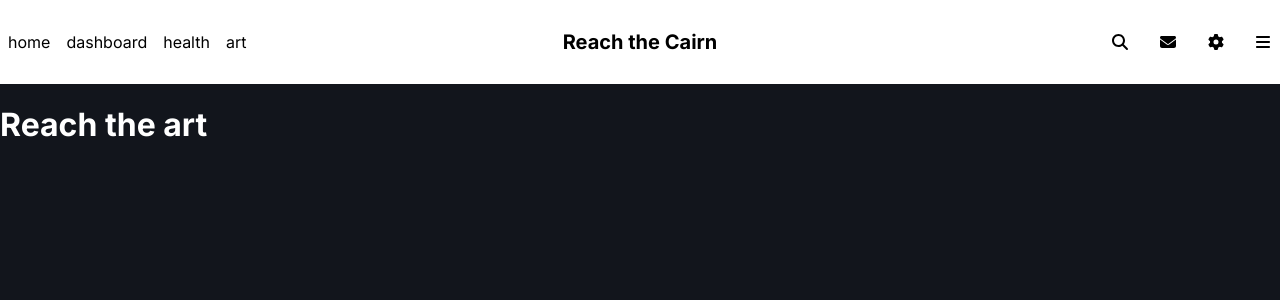
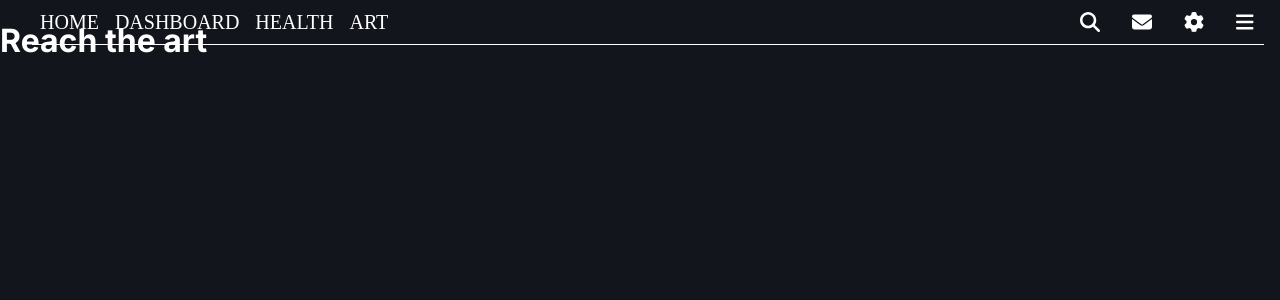
Before and after one commit to CSCairney/Reach-the-Cairn, a Next.js app in the folder app/: page /art in a window 1280 px wide. Shown: the top 300 px of the page. Built offline with nearby package versions, Linux system fonts and the light colour scheme.

Commit message:
header complete

```diff
--- a/app/src/app/layout.module.scss
+++ b/app/src/app/layout.module.scss
@@ -4,4 +4,7 @@
   overflow-y: scroll;
   background-color: colors.$application-background;
   margin: 0 !important;
+  font-family: 'Dilan';
+  font-weight: 400;
+  font-style: normal;
   }
--- a/app/src/app/layout.tsx
+++ b/app/src/app/layout.tsx
@@ -16,10 +16,10 @@ export default function RootLayout({
   // TODO - Remove these links from state into database config file
   const menuDetails = {
     links: [
-      { label: 'home', url: '/' },
-      { label: 'dashboard', url: '/dashboard' },
-      { label: 'health', url: '/about' },
-      { label: 'art', url: '/art' },
+      { label: 'HOME', url: '/' },
+      { label: 'DASHBOARD', url: '/dashboard' },
+      { label: 'HEALTH', url: '/about' },
+      { label: 'ART', url: '/art' },
     ],
     isSettingsEnabled: true,
     isLogoutEnabled: false,
--- a/app/src/components/common/TopNavigationMenu/TopNavigationMenu.tsx
+++ b/app/src/components/common/TopNavigationMenu/TopNavigationMenu.tsx
@@ -44,7 +44,7 @@ const TopNavigationMenu: React.FC<TopNavigationMenuProps> = ({ navigationDetails
       </div>
       {isLogoPresent && (
         <div className={`${menuStyling}__logo`}>
-          <p>Reach the Cairn</p>
+          <p></p>
         </div>
       )}
       <div className={`${menuStyling}__account`}>
--- a/app/src/components/common/TopNavigationMenu/styles.scss
+++ b/app/src/components/common/TopNavigationMenu/styles.scss
@@ -38,7 +38,17 @@
 }
 
 .main-navigation-menu {
-  @apply bg-white text-black p-2 grid grid-cols-3 items-center;
+  @apply text-white text-xl p-2 grid grid-cols-3 items-center;
+  position: fixed;
+  top: 0;
+  left: 2.5%;
+  z-index: 1000;
+  width: 95%;
+  background-color: rgba(255, 255, 255, 0);
+  border-bottom: 1px white solid;
+  font-family: 'Dilan';
+  font-weight: 400;
+  font-style: normal;
 
   a {
     text-decoration: none; /* Remove underline */
--- a/app/src/components/common/hero/Hero.tsx
+++ b/app/src/components/common/hero/Hero.tsx
@@ -6,14 +6,14 @@ import { Button } from '../button/Button';
 import Link from 'next/link';
 
 export interface HeroProps {
-  title: string;
-  description: string;
+  title?: string;
+  description?: string;
   imageSrc: string;
   imageAlt: string;
-  link: string;
+  link?: string;
 }
 
-const Hero: React.FC<HeroProps> = ({ title, description, imageSrc, imageAlt }) => {
+const Hero: React.FC<HeroProps> = ({ title, description, imageSrc, imageAlt, link }) => {
   return (
     <div className={clsx("relative flex items-center justify-center w-screen h-screen bg-gray-100", styles.container)}>
       <img
@@ -22,15 +22,15 @@ const Hero: React.FC<HeroProps> = ({ title, description, imageSrc, imageAlt }) =
         className={clsx("absolute inset-0 object-cover w-full h-full -z-10", styles.image)}
       />
       <div className={clsx("relative z-10 p-4 text-center text-white bg-black bg-opacity-50 rounded-lg lg:p-8", styles.text)}>
-        <h1 className={clsx("mb-4 text-2xl font-bold xsm:text-3xl sm:text-4xl md:text-5xl lg:text-6xl 2xl:text-7xl")}>
+        {title && <h1 className={clsx("mb-4 text-2xl font-bold xsm:text-3xl sm:text-4xl md:text-5xl lg:text-6xl 2xl:text-7xl")}>
           {title}
-        </h1>
-        <p className={clsx("mb-6 text-base xsm:text-lg sm:text-xl md:text-2xl lg:text-3xl 2xl:text-4xl")}>
+        </h1>}
+        {description && <p className={clsx("mb-6 text-base xsm:text-lg sm:text-xl md:text-2xl lg:text-3xl 2xl:text-4xl")}>
           {description}
-        </p>
-        <Button variant="secondary" size="lg">
+        </p>}
+        {link && <Button variant="secondary" size="lg">
           <Link href="/art">Checkout some new art</Link>
-        </Button>
+        </Button>}
       </div>
     </div>
   );
--- a/app/src/components/common/hero/styles.module.scss
+++ b/app/src/components/common/hero/styles.module.scss
@@ -1,7 +1,7 @@
 .container {
   position: relative;
   width: 100vw;
-  height: 50vh;
+  height: 75vh;
   overflow: hidden;
 
 }
--- a/app/src/components/home/header/Header.tsx
+++ b/app/src/components/home/header/Header.tsx
@@ -3,8 +3,8 @@ import Hero from '@/components/common/hero/Hero';
 export const Header = () => {
   return (
     <Hero
-      title='Reach the Cairn'
-      description='This is the landing page of reach the cairn'
+      title='REACH THE CAIRN'
+      description='Explore the unknown with our latest collection of art pieces.'
       imageSrc={'/assets/home/header-image.jpg'}
       imageAlt={'Home header image'}
     />
```
Also changed, not shown: app/public/assets/home/header-image.jpg.
